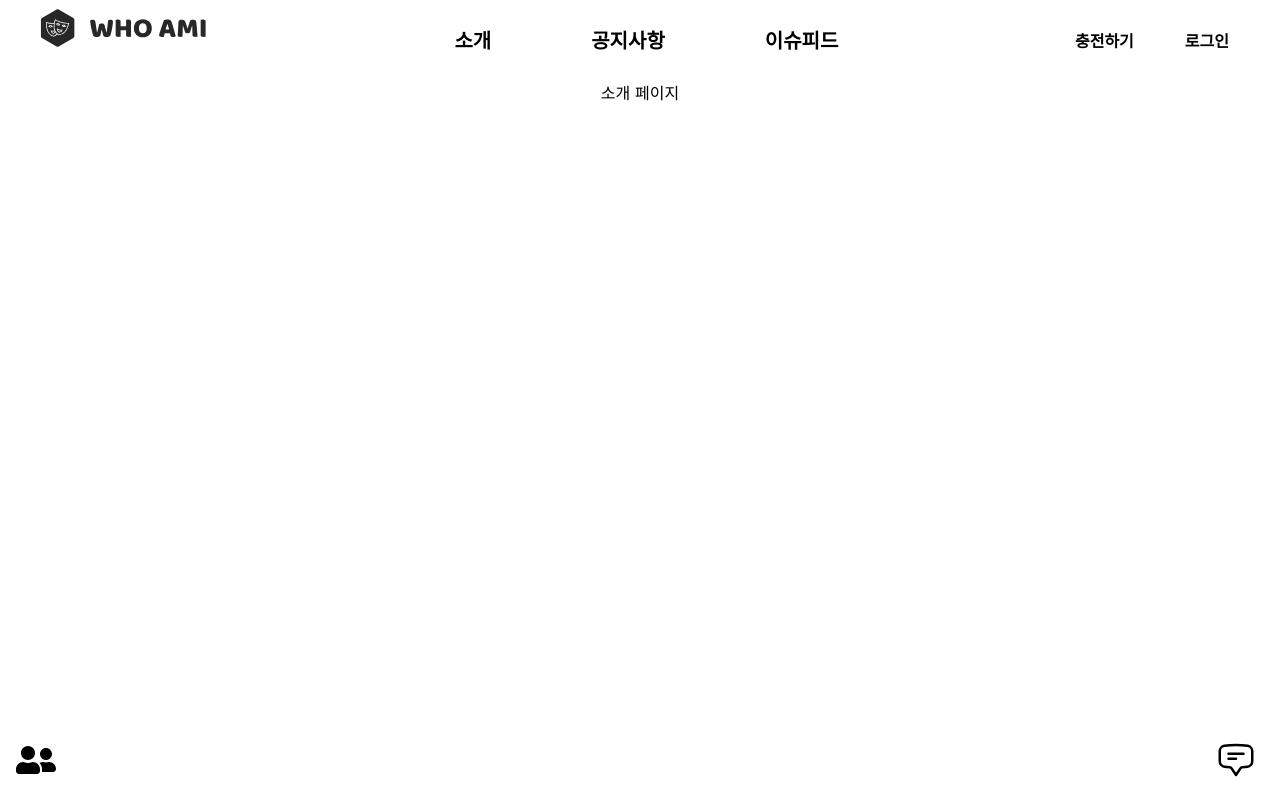
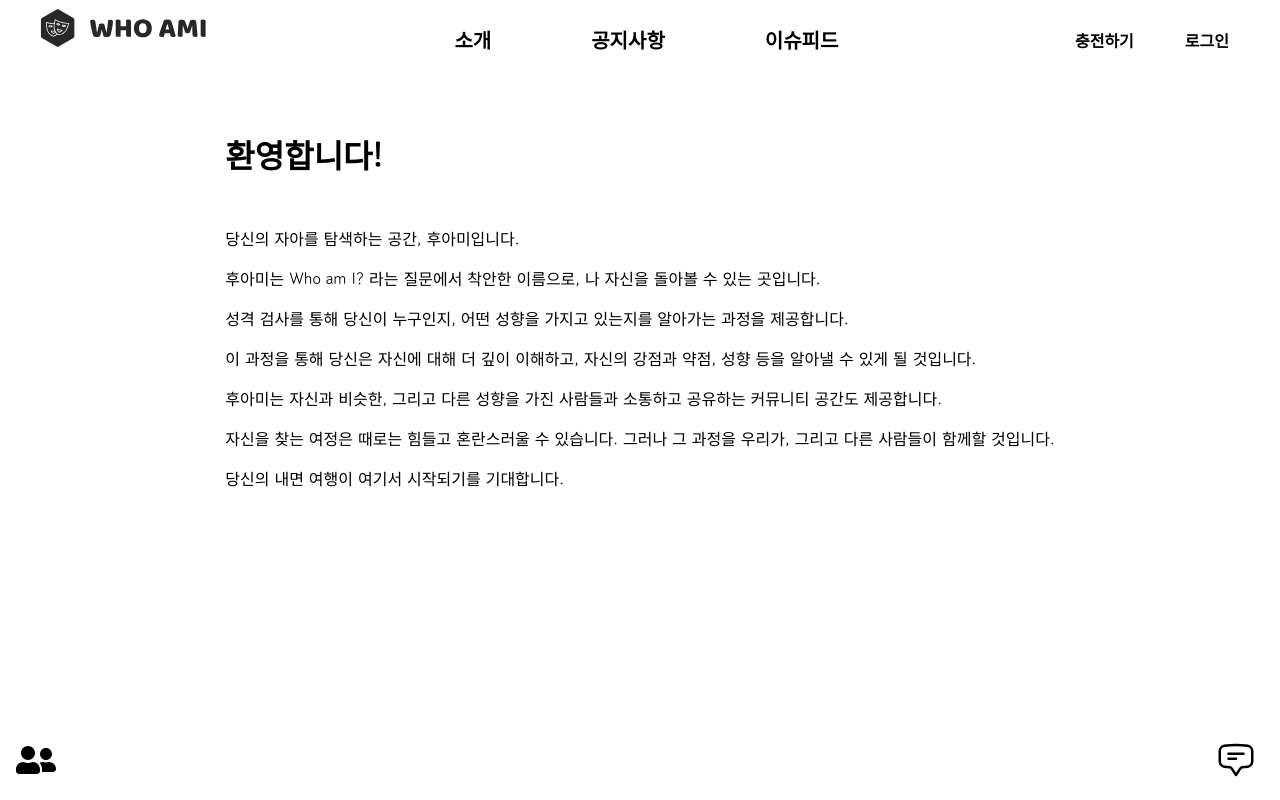
Before and after one commit to ChrisEuristic/SideProject_Community, a Next.js app in the folder frontend/: page /intro in a window 1280 px wide. Built offline with nearby package versions, Linux system fonts and the light colour scheme; no server answers.

Commit message:
소개 페이지 추가

```diff
--- a/frontend/src/app/intro/page.tsx
+++ b/frontend/src/app/intro/page.tsx
@@ -1,7 +1,20 @@
+import styles from './styles.module.css';
+
 export default function IntroPage(){
   return(
     <>
-      <h1>소개 페이지</h1>
+      <main className={styles.main}>
+        <h1 className={styles.h1}>환영합니다!</h1>
+        <section className={styles.section}>
+          <article className={styles.article}>당신의 자아를 탐색하는 공간, 후아미입니다.</article>
+          <article className={styles.article}>후아미는 Who am I? 라는 질문에서 착안한 이름으로, 나 자신을 돌아볼 수 있는 곳입니다.</article>
+          <article className={styles.article}>성격 검사를 통해 당신이 누구인지, 어떤 성향을 가지고 있는지를 알아가는 과정을 제공합니다.</article>
+          <article className={styles.article}>이 과정을 통해 당신은 자신에 대해 더 깊이 이해하고, 자신의 강점과 약점, 성향 등을 알아낼 수 있게 될 것입니다.</article>
+          <article className={styles.article}>후아미는 자신과 비슷한, 그리고 다른 성향을 가진 사람들과 소통하고 공유하는 커뮤니티 공간도 제공합니다.</article>
+          <article className={styles.article}>자신을 찾는 여정은 때로는 힘들고 혼란스러울 수 있습니다. 그러나 그 과정을 우리가, 그리고 다른 사람들이 함께할 것입니다.</article>
+          <article className={styles.article}>당신의 내면 여행이 여기서 시작되기를 기대합니다.</article>
+        </section>
+      </main>
     </>
   );
 }
--- /dev/null
+++ b/frontend/src/app/intro/styles.module.css
@@ -0,0 +1,13 @@
+.main {
+  padding-top: 50px;
+}
+
+.h1 {
+  font-size: 2rem;
+  font-weight: bold;
+  margin-bottom: 3rem;
+}
+
+.article {
+  margin-bottom: 1rem;
+}
```
